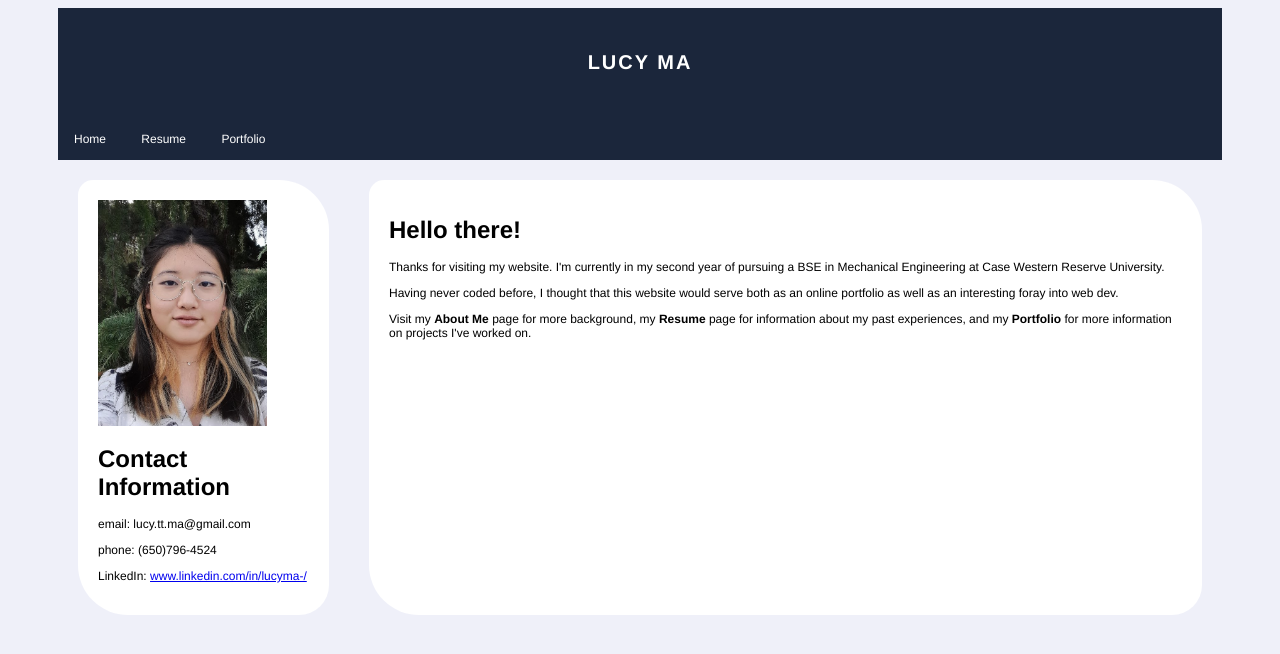
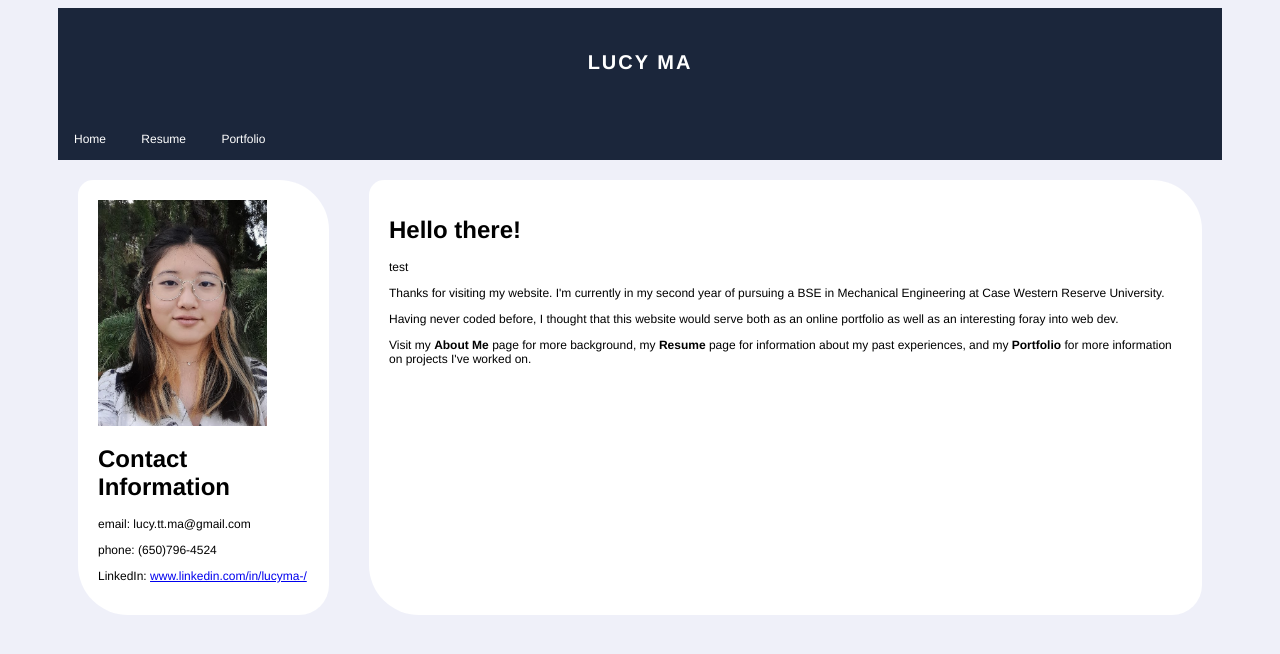
Before and after one commit to lucyttma/lucyttma.github.io, a Jekyll site: the page built from index.html, in a window 1280 px wide. Shown: the top 654 px of the page. Built offline with Jekyll 4.4.1, drawn with Linux system fonts in a browser that asks for light colours.

Commit message:
Update index.html

```diff
--- a/index.html
+++ b/index.html
@@ -4,9 +4,7 @@
 ---
 <div>
   <div class="div-hcard">
-    <div class="div-himage">
-      <img src="/assets/images/id pic.jpg" alt="Photograph">
-    </div>
+    <img src="/assets/images/id pic.jpg" alt="Photograph">
 
     <h1> Contact Information </h1>
     <p> email:  lucy.tt.ma@gmail.com </p>
@@ -18,6 +16,7 @@
 
 <div class="div-hcard">
   <h1> Hello there! </h1>
+  <p> test </p>
   <p>Thanks for visiting my website. I'm currently in my second year of pursuing a BSE in Mechanical Engineering at Case Western Reserve University.</p>
   <p>Having never coded before, I thought that this website would serve both as an online portfolio as well as an interesting foray into web dev. </p>
   <p>Visit my&nbsp;<strong>About Me </strong>page for more background, my <strong>Resume</strong> page for information about my past experiences, and my <strong>Portfolio</strong> for more information on projects I've worked on.</p>
```
